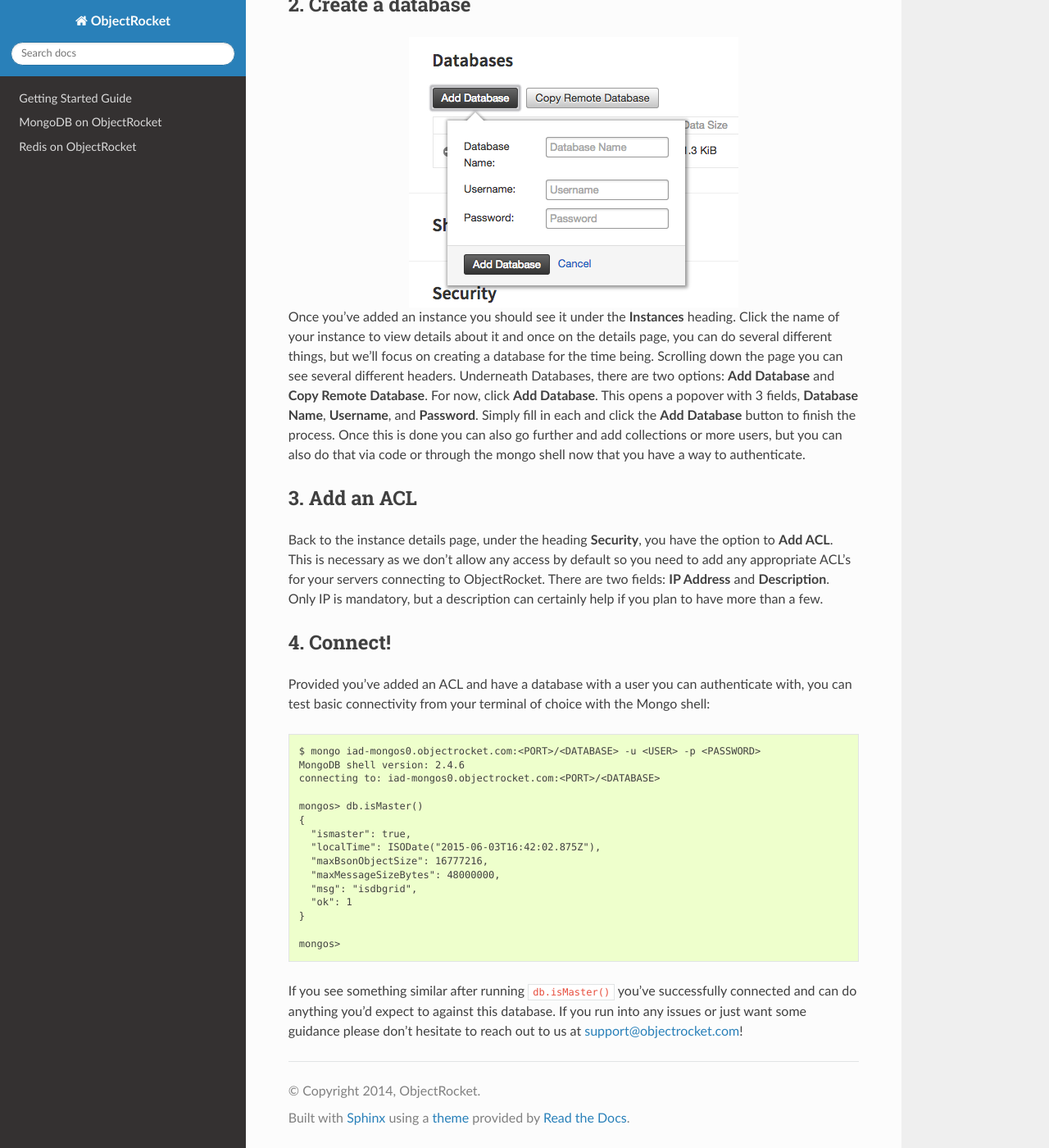
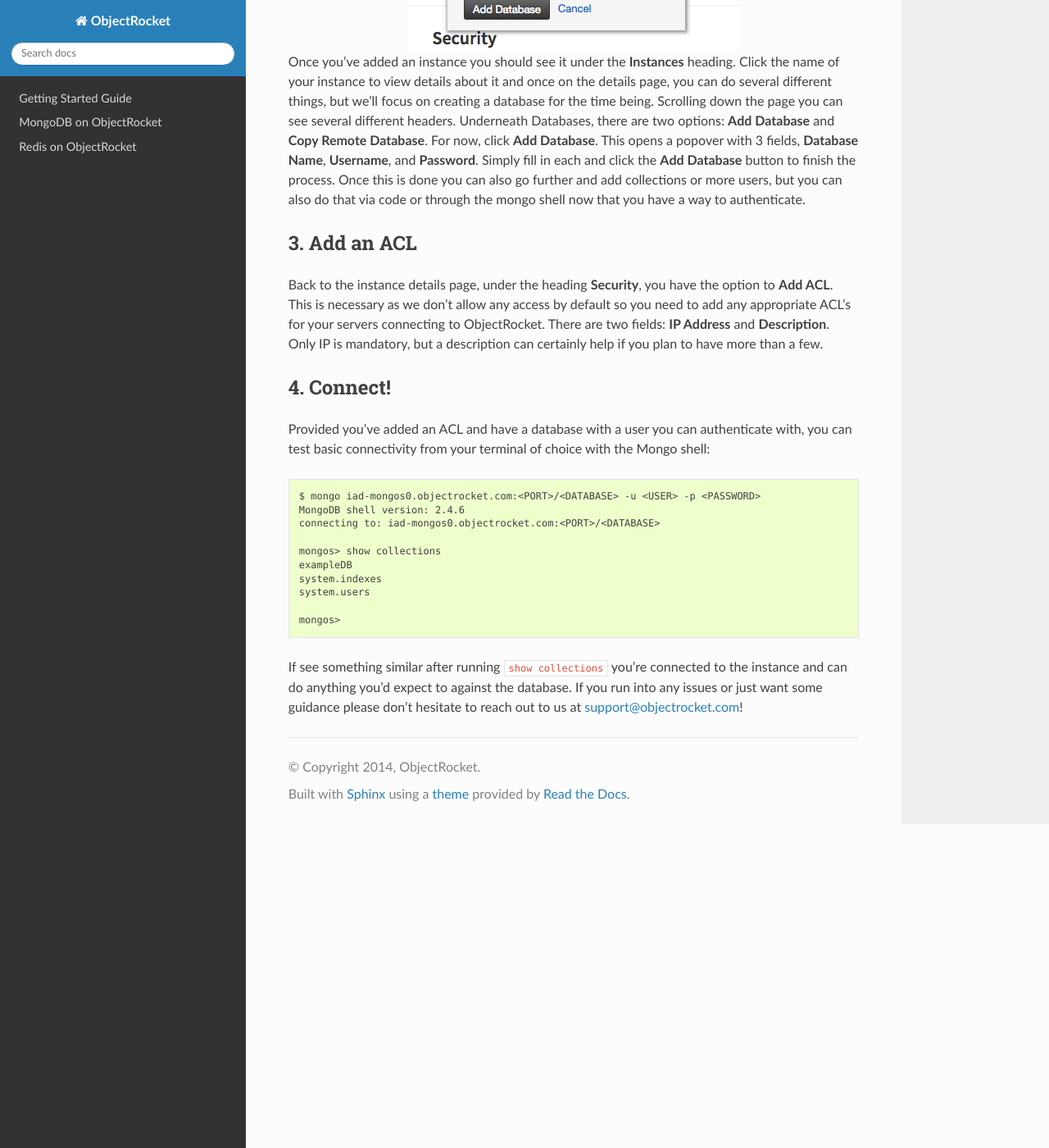
Before and after one commit to zcorleissen/documentation, a Sphinx documentation site: the page built from source/getting_started_mongo.rst, in a window 1280 px wide and 1400 px high, scrolled down 3452 px. Shown: the whole window at 82% size. Built offline with Sphinx 7.4.7 and the Read the Docs theme 2.0.0, drawn with Linux system fonts in a browser that asks for light colours; pages that are not in the unit, such as notebooks, are missing from menus; grey boxes are pictures that could not be loaded.

Commit message:
fixed_image_scale
Updated image options, and corrected the mongo_getting_started example.

```diff
--- a/source/getting_started_mongo.rst
+++ b/source/getting_started_mongo.rst
@@ -15,11 +15,15 @@
 
 .. image:: images/sharded.png
    :align: center
+   :scale: 70 %
+   :alt: A sharded MongoDB instance with a single shard.
 
 Our replica set plans consist of three members, but consist of a PRIMARY + SECONDARY + ARBITER (non-data bearing). There are 1GB instances which can scale in place to 5GB at 19$/GB/Mo (US DC prices). We also have 5GB and larger replica set instances, which have a flat storage allocation and does not scale like the 1GBs. Replica set instances do not have Rackspace Service Net connectivity nor SSL connectivity. A major difference between our Replica Set instances are that the 1GB versions are intended for development only and are limited to a single database running on 2.4.6. 5GB+ replica set instances are not limited in the number of databases other than by storage space, nor by version, and by default run 2.4.10.
 
 .. image:: images/replset.png
    :align: center
+   :scale: 70%
+   :alt: A single MongoDB replica set
 
 - Click the **Add Instance** button.
 
@@ -59,17 +63,12 @@
 	MongoDB shell version: 2.4.6
 	connecting to: iad-mongos0.objectrocket.com:<PORT>/<DATABASE>
 
-	mongos> db.isMaster()
-	{
-	  "ismaster": true,
-	  "localTime": ISODate("2015-06-03T16:42:02.875Z"),
-	  "maxBsonObjectSize": 16777216,
-	  "maxMessageSizeBytes": 48000000,
-	  "msg": "isdbgrid",
-	  "ok": 1
-	}
+	mongos> show collections
+	exampleDB
+	system.indexes
+	system.users
 
 	mongos>
 
 
-If you see something similar after running ``db.isMaster()`` you've successfully connected and can do anything you'd expect to against this database. If you run into any issues or just want some guidance please don't hesitate to reach out to us at `support@objectrocket.com <mailto:support@objectrocket.com>`_!
+If see something similar after running ``show collections`` you're connected to the instance and can do anything you'd expect to against the database. If you run into any issues or just want some guidance please don't hesitate to reach out to us at `support@objectrocket.com <mailto:support@objectrocket.com>`_!
```
